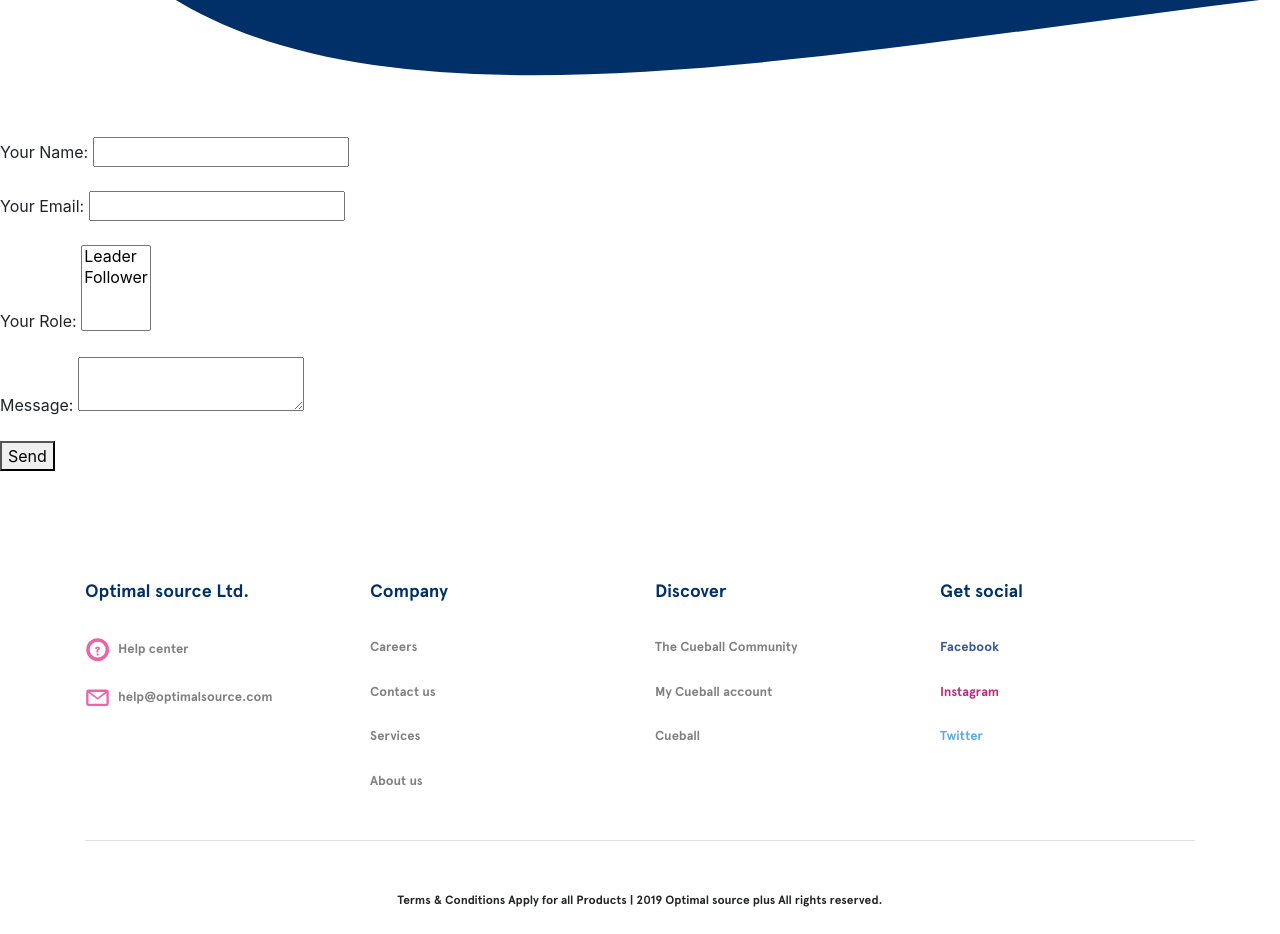
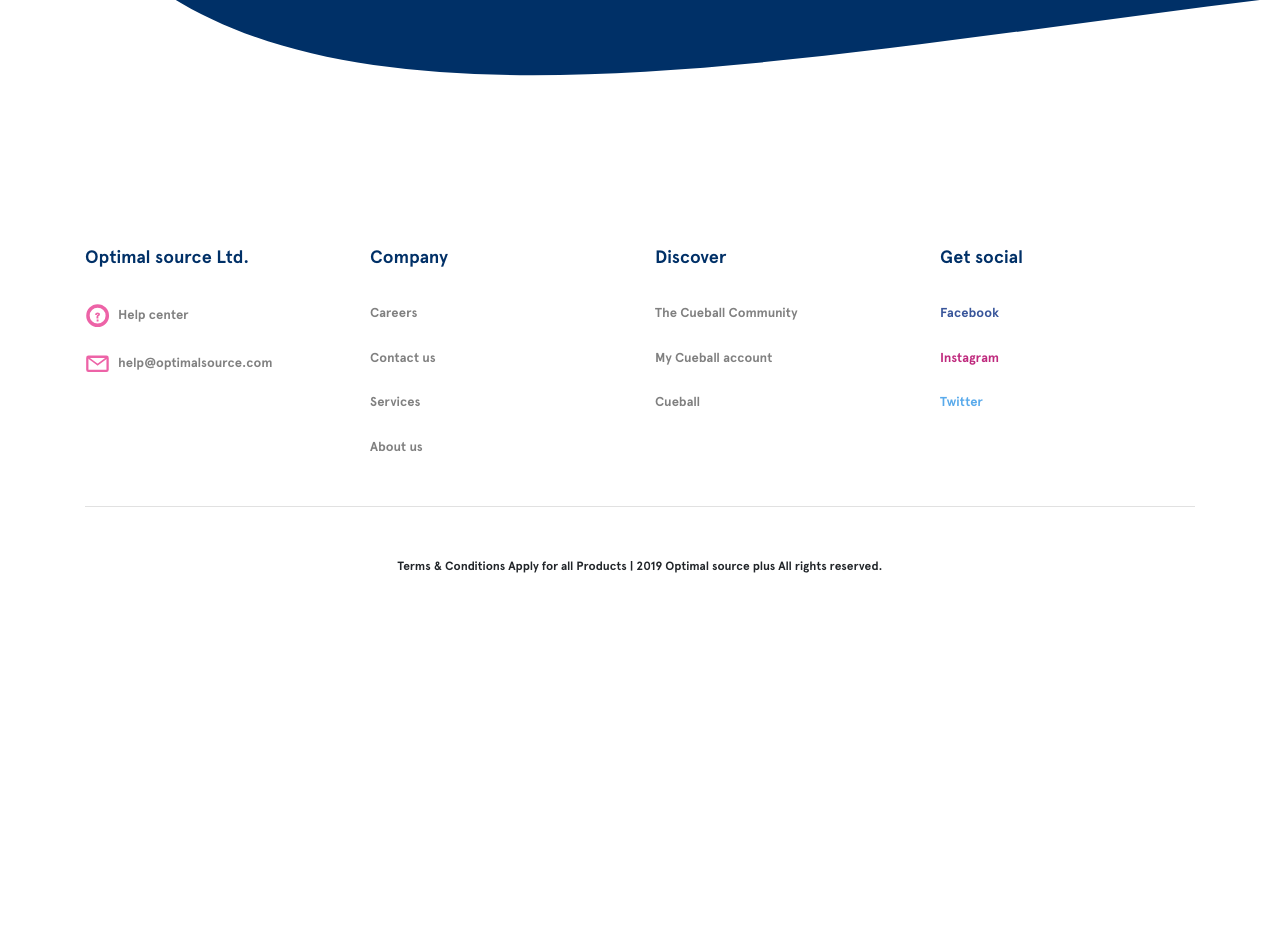
Before and after one commit to skybrandevs/optimalwebsite, a React (Create React App) app: page /team in a window 1280 px wide. Shown: the part 2600-3534 px from the top of the page. After the commit the page ends 3225 px from the top, so only its background shows below. Built offline with nearby package versions, Linux system fonts and the light colour scheme.

Commit message:
real version

```diff
--- a/src/components/pages/team.jsx
+++ b/src/components/pages/team.jsx
@@ -1,5 +1,4 @@
 import React from "react";
-import { Link } from "react-router-dom";
 import Navbar from "./partials/navbar";
 import  facemember from "../../facemember.svg";
 import facememeber_2 from "../../facememeber_2.svg";
@@ -225,12 +224,9 @@
 <h5 className="newsletter">Sign up for our Newsletter.</h5>
 <p className="smaller-text">Sign up for our newsletter & <br></br>See why millions of people across 195 countries play cueball.</p>
 
-<form method="POST" data-netlify="true">
+<form name="team" method="POST" data-netlify="true">
 
 <input type="email" name="email" className="email-field" placeholder="Enter your email e.g johnson@gmail.com" required/> <br></br>
-
-
-<div data-netlify-recaptcha="true"></div>
 
 
 <button type="submit" className="btn-submit-news">Yes, sign me up. </button>
@@ -254,28 +250,6 @@
 
 
 
-    <form name="contact" method="POST" data-netlify="true">
-  <p>
-    <label>Your Name: <input type="text" name="name" /></label>
-  </p>
-  <p>
-    <label>Your Email: <input type="email" name="email" /></label>
-  </p>
-  <p>
-    <label>Your Role: <select name="role[]" multiple>
-      <option value="leader">Leader</option>
-      <option value="follower">Follower</option>
-    </select></label>
-  </p>
-  <p>
-    <label>Message: <textarea name="message"></textarea></label>
-  </p>
-  <p>
-    <button type="submit">Send</button>
-  </p>
-</form>
-
-
 </div>
 
 
```
